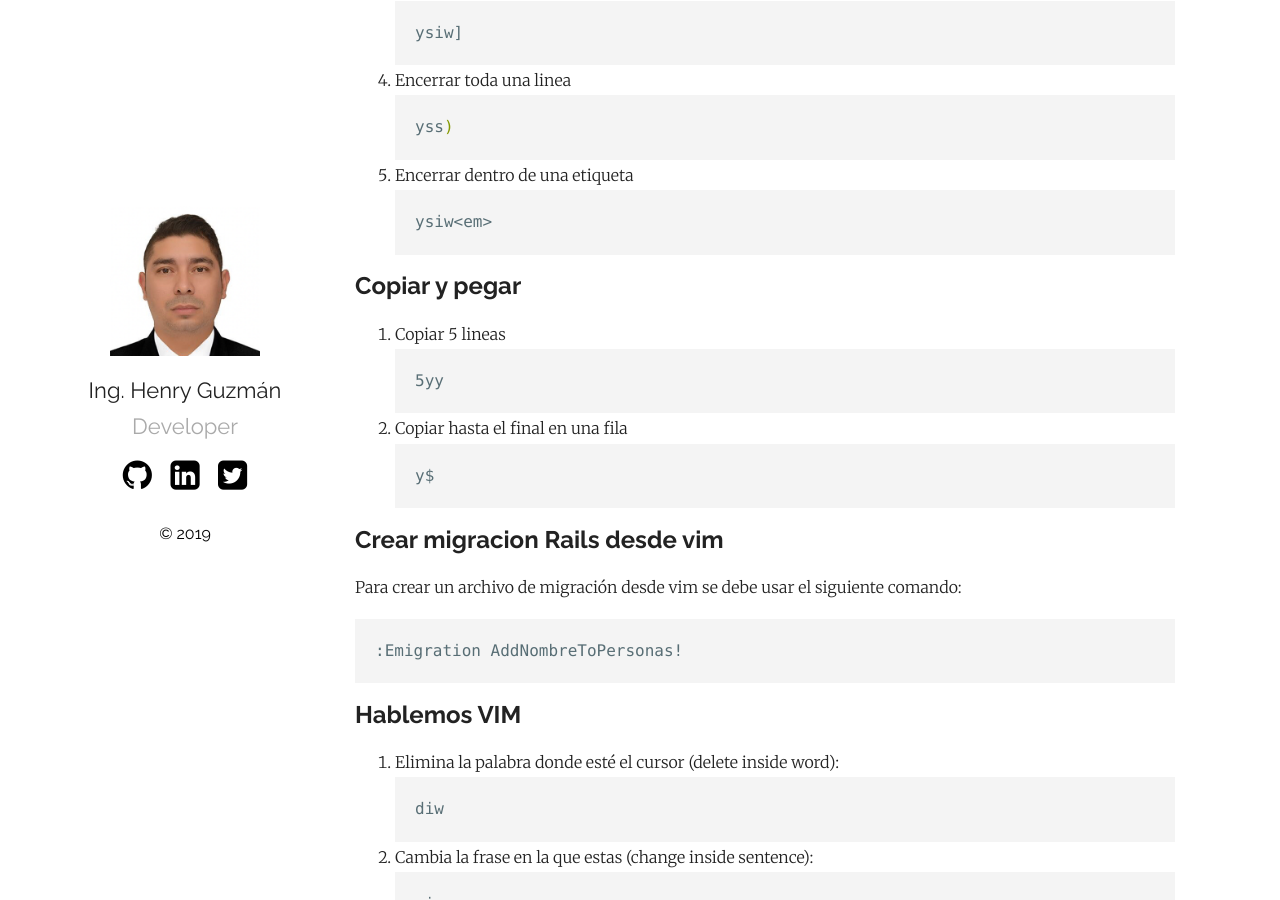
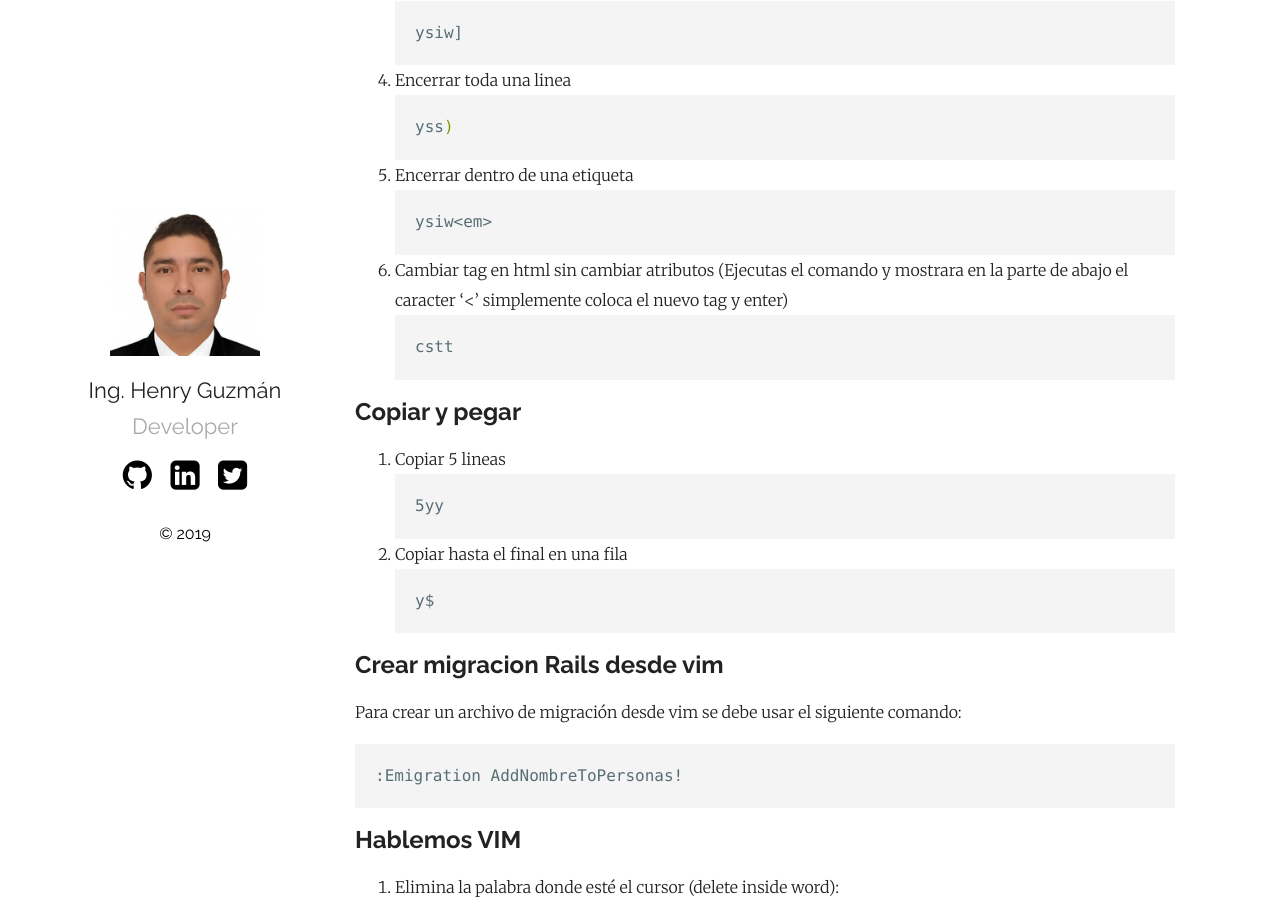
Before and after one commit to hguzman/hguzman.github.io, a Jekyll site: the page built from _posts/2019-11-29-listado-de-comandos-utiles-para-trabajar-en.vim.markdown, in a window 1280 px wide and 900 px high, scrolled down 2014 px. Built offline with Jekyll 4.4.1, drawn with Linux system fonts in a browser that asks for light colours; comment, search, counter and statistics services are not loaded.

Commit message:
Nuevo comando de vim

````diff
--- a/_posts/2019-11-29-listado-de-comandos-utiles-para-trabajar-en.vim.markdown
+++ b/_posts/2019-11-29-listado-de-comandos-utiles-para-trabajar-en.vim.markdown
@@ -91,6 +91,10 @@ yss)
 ```shell
 ysiw<em>
 ```
+6. Cambiar tag en html sin cambiar atributos (Ejecutas el comando y mostrara en la parte de abajo el caracter '<' simplemente coloca el nuevo tag y enter)
+```shell
+cstt
+```
 
 ## Copiar y pegar
 
````
